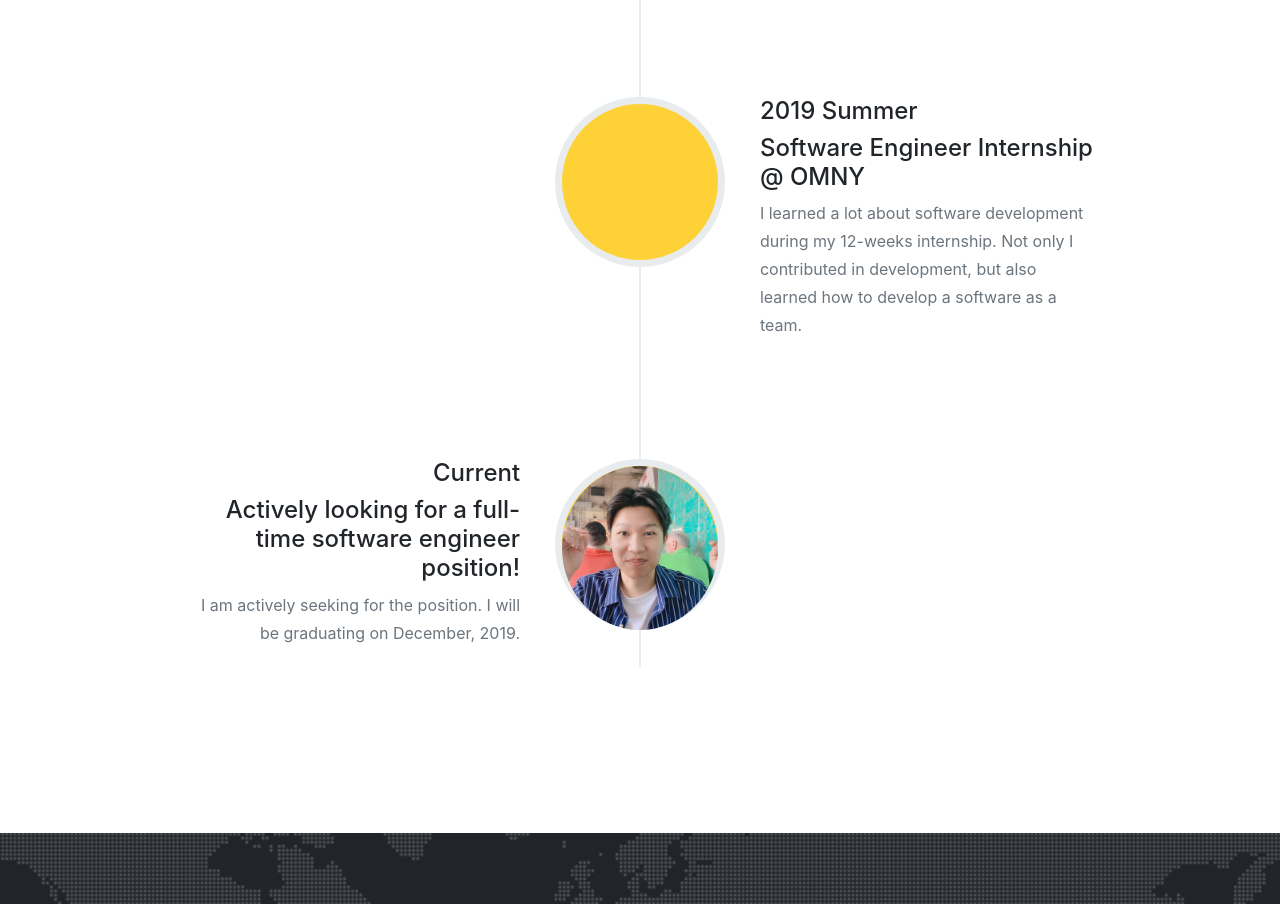
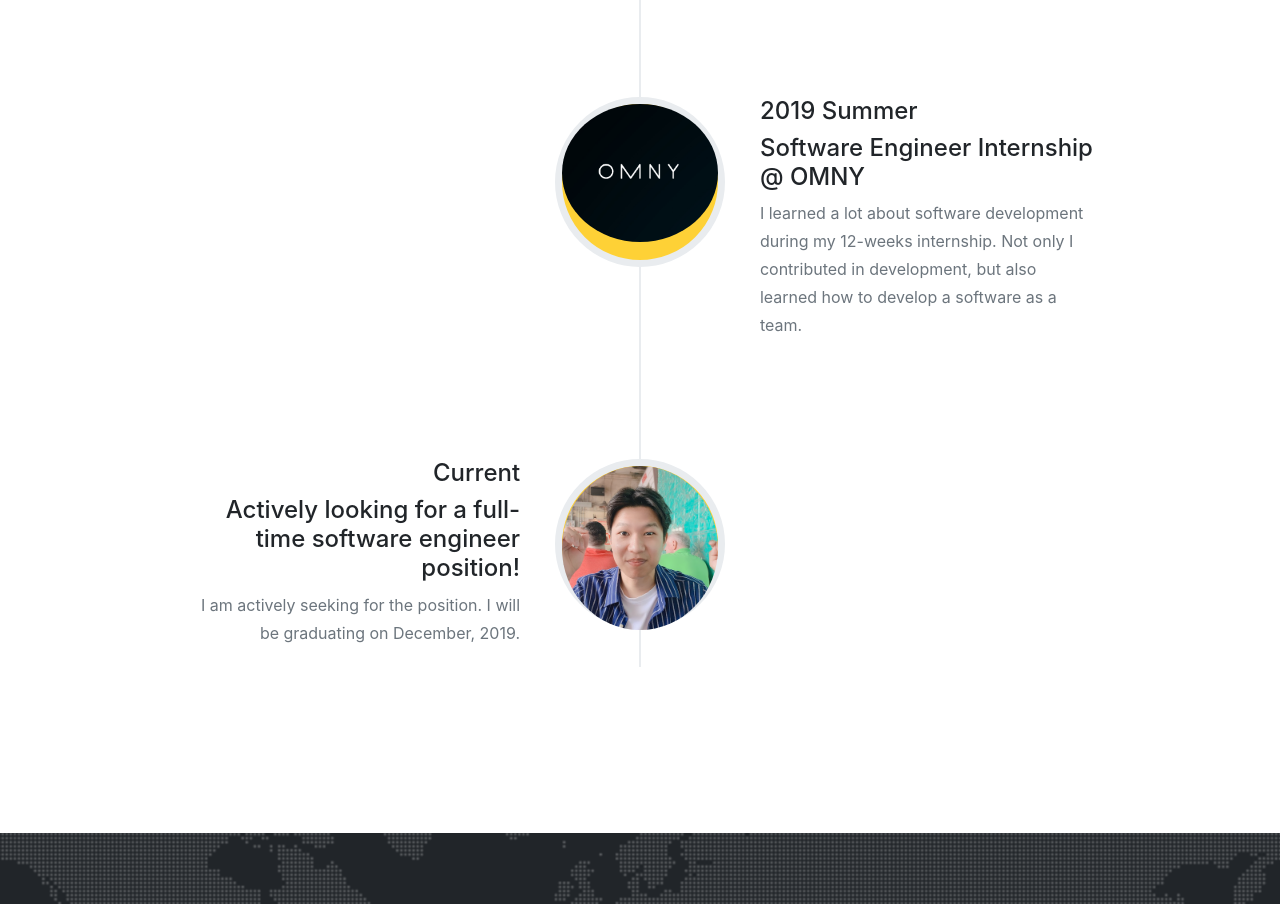
Before and after one commit to psy901/sangyunpark, a website with bundled scripts: page index.html in a window 1280 px wide. Shown: the part 3664-4568 px from the top of the page. Built offline with nearby package versions, Linux system fonts and the light colour scheme; files whose address does not match are found by name; a web font is replaced by a local one.

Commit message:
change omny logo

```diff
--- a/index.html
+++ b/index.html
@@ -215,7 +215,7 @@
             </li>
             <li class="timeline-inverted">
               <div class="timeline-image">
-                <img class="rounded-circle img-fluid" src="img/about/omny.png" alt="">
+                <img class="rounded-circle img-fluid" src="img/about/omny2.png" alt="">
               </div>
               <div class="timeline-panel">
                 <div class="timeline-heading">
```
